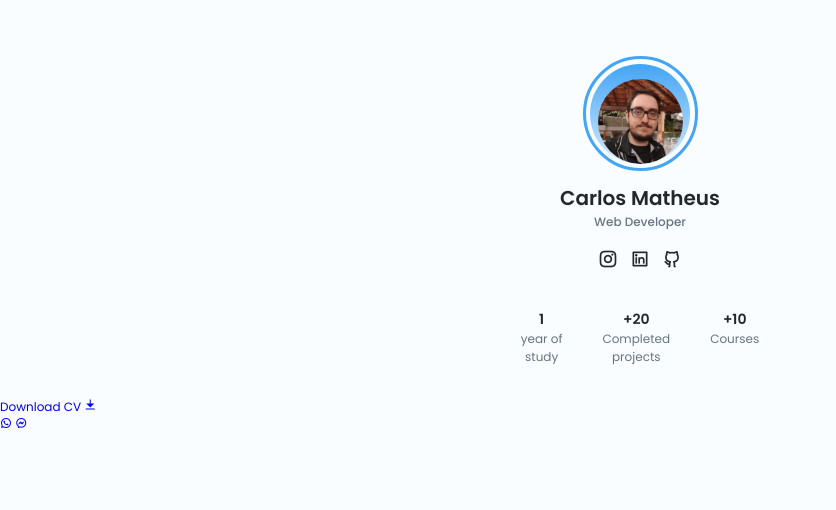
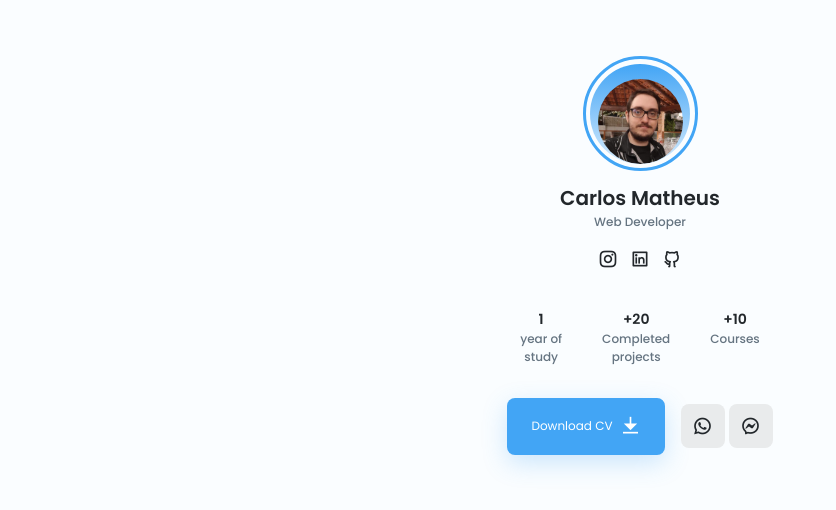
Before and after one commit to CarlosMatheusPS/portfolio-website, a plain HTML site: page index.html in a window 1280 px wide. Shown: the whole page, without its empty margins (0-836 px from the left). Drawn offline with nearby package versions, Linux system fonts and the light colour scheme.

Commit message:
Update styles.css

```diff
--- a/assets/css/styles.css
+++ b/assets/css/styles.css
@@ -163,7 +163,56 @@ img {
     text-align: center;
 }
 
+.profile__info--number {
+    font-size: var(--normal-font-size);
+    margin-bottom: .25rem;
+}
+
+.profile__info-description {
+    font-size: var(--smaller-font-size);
+    font-weight: 500;
+}
+.profile__buttons,
+.profile__buttons-small{
+    display: flex;
+    align-items: center;
+    justify-content: center;
+}
+.profile__buttons{
+    column-gap: 1rem;
+}
+.profile__buttons-small{
+    column-gap: .25rem;
+}
 /* ========== BUTTONS ==========  */
+.button {
+    display: inline-flex;
+    align-items: center;
+    column-gap: .5rem;
+    background-color: var(--first-color);
+    color: #fff;
+    padding: 1.15rem 1.5rem;
+    border-radius: .5rem;
+    transition: .3s;
+    box-shadow: 0 8px 24px hsla(var(--hue), var(--sat), var(--lig), .25);
+}
+.button i {
+    font-size: 1.25rem;
+}
+.button:hover{
+    background-color: var(--fist-color-alt);
+}
+.button__small{
+    padding: .75rem;
+    box-shadow: none;
+}
+.button__gray{
+    background-color: var(--text-color-lighten);
+    color: var(--title-color);
+}
+.button__gray:hover{
+    background-color: var(--text-color-light);
+}
 /* ========== FILTER TABS ==========  */
 /* ========== PROJECTS ==========  */
 /* ========== SKILLS ==========  */
```
